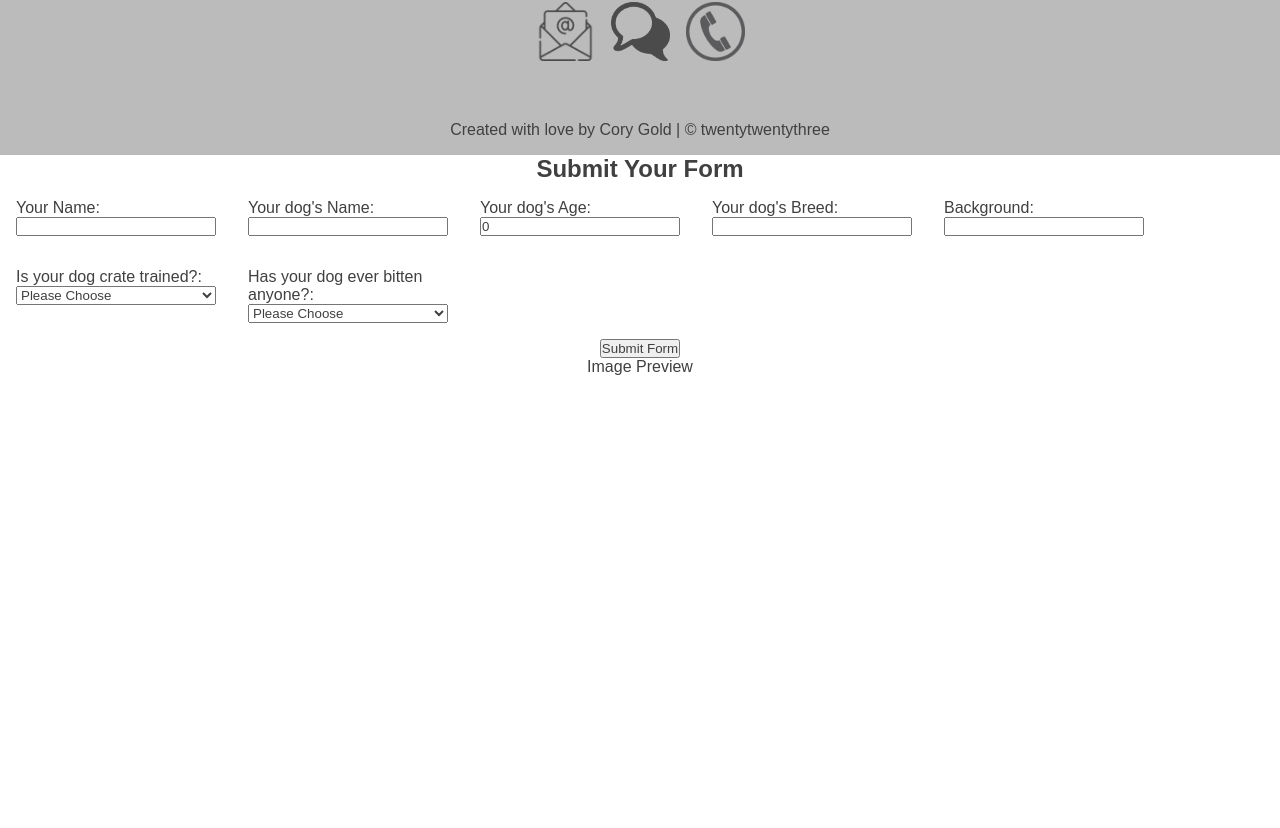
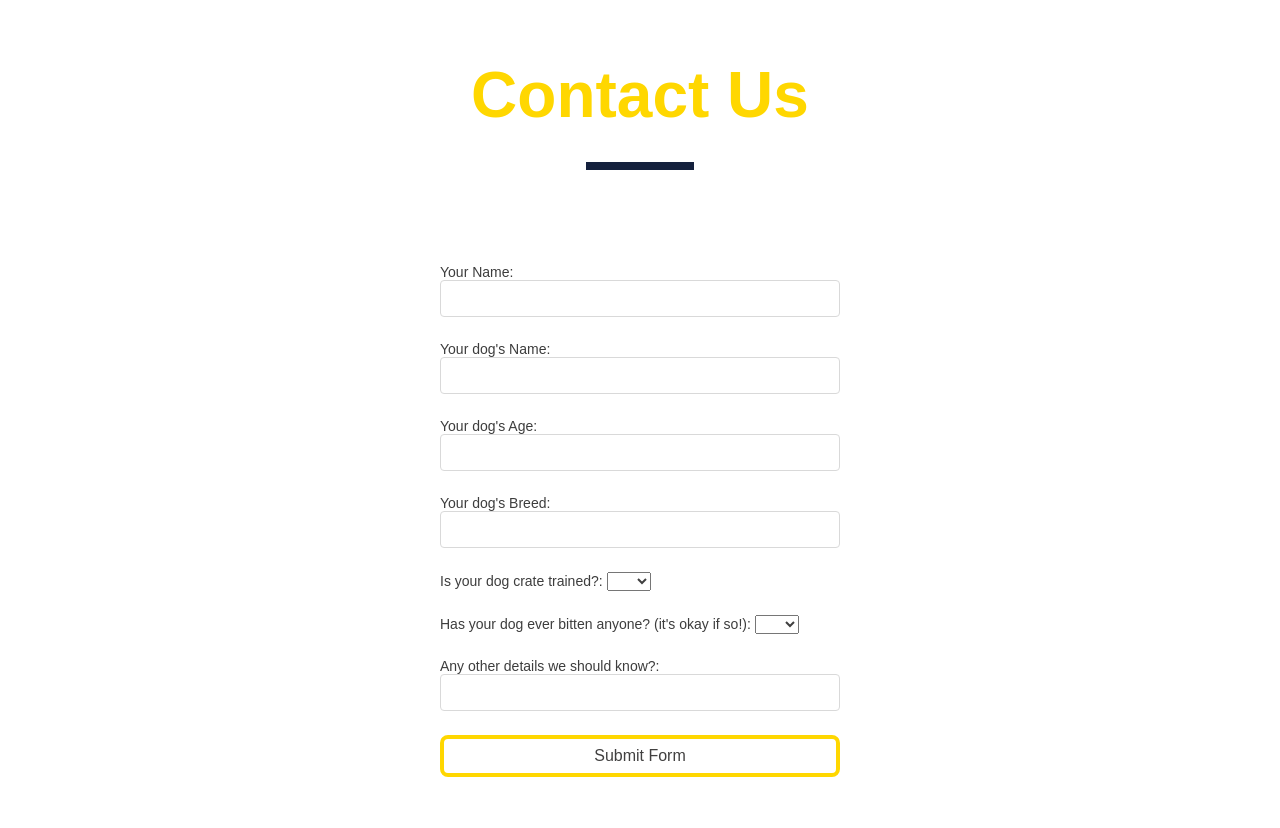
Before and after one commit to corumgold/Gold-Standard, a React (Create React App) app: page / in a window 1280 px wide. Shown: the part 3072-3900 px from the top of the page. Before the commit the page ends 3448 px from the top, so only its background shows below. Built offline with nearby package versions, Linux system fonts and the light colour scheme; a web font is replaced by a local one.

Commit message:
Finish form

```diff
--- a/less/components/about.less
+++ b/less/components/about.less
@@ -54,7 +54,7 @@
   padding-top: 4rem;
 }
 
-.about-me h3 {
+h3 {
   font-size: @large-text;
   color: @accent-color;
   margin-bottom: 1em;
@@ -63,7 +63,7 @@
   }
 }
 
-.about-me h3:after {
+h3:after {
   content: " ";
   border: 4px solid @secondary-text-color;
   display: block;
--- a/less/components/form.less
+++ b/less/components/form.less
@@ -1,21 +1,59 @@
 #form-page {
-    display: flex;
-    flex-direction: column;
-    align-items: center;
-    justify-content: center;
+  text-align: center;
+  .flexCenterColumn();
+  padding: 6rem 2rem;
+}
+
+#form-page h2 {
+  border-bottom: 1px solid @accent-color;
+  color: #3d3d3d;
+  font-size: 20px;
+  font-weight: 600;
+  line-height: 24px;
+  padding: 10px;
+  text-align: center;
 }
 
 #consult-form {
-    display: flex;
-    // flex-direction: column;
-    // padding: 2rem;
-    flex-wrap: wrap;
+  flex-wrap: wrap;
+  background: white;
+  display: flex;
+  flex-direction: column;
+  justify-content: space-around;
+  margin: 0 auto;
+  max-width: 500px;
+  padding: 30px 50px;
+}
+
+#consult-form input {
+  border: 1px solid #d9d9d9;
+  border-radius: 4px;
+  box-sizing: border-box;
+  padding: 10px;
+  width: 100%;
 }
 
 #consult-form label {
-    display: flex;
-    flex-direction: column;
-    width: 200px;
-    margin: 1rem
+  color: #3d3d3d;
+  display: block;
+  font-family: sans-serif;
+  font-size: 14px;
+  font-weight: 500;
+  margin-bottom: 1.5rem;
+  text-align: left;
+}
 
+#consult-form button {
+  background: none;
+  color: inherit;
+  border: 4px solid @accent-color;
+  border-radius: 8px;
+  padding: 0.5em;
+  font: inherit;
+  cursor: pointer;
 }
+
+#consult-form button:hover {
+  background-color: @accent-color;
+  transition: 200ms;
+}
--- a/src/components/Form.js
+++ b/src/components/Form.js
@@ -4,13 +4,12 @@ const Form = () => {
   const [form, setForm] = useState({
     humanName: "",
     dogName: "",
-    dogAge: 0,
+    dogAge: "",
     breed: "",
-    background: "",
     crateTrained: "",
     bite: "",
+    background: "",
   });
-
 
   function handleFormChange(e) {
     const key = e.target.name;
@@ -19,14 +18,13 @@ const Form = () => {
   }
 
   async function handleFormSubmit(e) {
-      e.preventDefault();
-  console.log(form);
-
+    e.preventDefault();
+    console.log(form);
   }
 
   return (
     <div id="form-page">
-      <h2>Submit Your Form</h2>
+      <h3>Contact Us</h3>
       <form id="consult-form">
         <label>
           Your Name:
@@ -65,7 +63,36 @@ const Form = () => {
           />
         </label>
         <label>
-          Background:
+          Is {form.dogName ? form.dogName : "your dog"} crate trained?:{" "}
+          <select name="crateTrained" onChange={handleFormChange}>
+            <option selected disabled></option>
+            <option value="yes">Yes</option>
+            <option value="no">No</option>
+          </select>
+        </label>
+        <label>
+          Has {form.dogName ? form.dogName : "your dog"} ever bitten anyone?
+          (it's okay if so!):{" "}
+          <select name="bite" onChange={handleFormChange}>
+            <option selected disabled></option>
+            <option value="yes">Yes</option>
+            <option value="no">No</option>
+          </select>
+        </label>
+        {form.bite === "yes" ? (
+          <label>
+            Tell us a bit more about {form.dogName ? form.dogName : "your dog"}
+            's bite history:
+            <input
+              value={form.background}
+              type="text-box"
+              name="background"
+              onChange={handleFormChange}
+            />
+          </label>
+        ) : null}
+        <label>
+          Any other details we should know?:
           <input
             value={form.background}
             type="text-box"
@@ -73,30 +100,8 @@ const Form = () => {
             onChange={handleFormChange}
           />
         </label>
-        <label>
-          Is {form.dogName ? form.dogName : "your dog"} crate trained?:
-          <select name="crateTrained" onChange={handleFormChange}>
-            <option selected disabled>
-              Please Choose
-            </option>
-            <option value="yes">Yes</option>
-            <option value="no">No</option>
-          </select>
-        </label>
-        <label>
-          Has {form.dogName ? form.dogName : "your dog"} ever bitten anyone?:
-          <select name="bite" onChange={handleFormChange}>
-            <option selected disabled>
-              Please Choose
-            </option>
-            <option value="yes">Yes</option>
-            <option value="no">No</option>
-          </select>
-        </label>
+        <button onClick={handleFormSubmit}>Submit Form</button>
       </form>
-      <button onClick={handleFormSubmit}>Submit Form</button>
-      <div>Image Preview</div>
-      <img src={form.image} alt={form.name} />
     </div>
   );
 };
--- a/src/components/Hero.js
+++ b/src/components/Hero.js
@@ -22,8 +22,8 @@ const Hero = () => {
       </div>
       <AboutMe />
       {/* <Projects /> */}
+      <Form />
       <Footer />
-      <Form />
     </>
   );
 };
--- a/src/components/Projects.js
+++ b/src/components/Projects.js
@@ -5,7 +5,7 @@ import projects from "../projects";
 const Projects = () => {
   return (
     <div id="projects" className="home-projects home-container">
-      <h4>Testimonials</h4>
+      <h3>Testimonials</h3>
       <div className="projects-carousel">
         {projects.map((project) => {
           return <Project key={project.id} project={project} />;
--- a/src/styles.css
+++ b/src/styles.css
@@ -138,17 +138,17 @@ h2.big-header {
   align-self: center;
   padding-top: 4rem;
 }
-.about-me h3 {
+h3 {
   font-size: 4rem;
   color: #ffd700;
   margin-bottom: 1em;
 }
 @media screen and (max-width: 800px), screen and (max-height: 400px) {
-  .about-me h3 {
+  h3 {
     font-size: 3rem;
   }
 }
-.about-me h3:after {
+h3:after {
   content: " ";
   border: 4px solid #14213d;
   display: block;
@@ -333,24 +333,6 @@ h2.big-header {
     transform: translateX(0);
   }
 }
-.home-projects h4 {
-  font-size: 4rem;
-  color: #ffd700;
-  margin-bottom: 2em;
-}
-@media screen and (max-width: 800px), screen and (max-height: 400px) {
-  .home-projects h4 {
-    font-size: 3rem;
-  }
-}
-.home-projects h4:after {
-  content: " ";
-  border: 4px solid #14213d;
-  display: block;
-  margin: 0 auto;
-  margin-top: 30px;
-  width: 100px;
-}
 .footer {
   background-color: #bbb;
   display: flex;
@@ -471,20 +453,60 @@ h2.big-header {
   transform: rotate(45deg) translate(-5px, -6px);
 }
 #form-page {
+  text-align: center;
+  display: flex;
+  align-items: center;
+  justify-content: center;
+  flex-direction: column;
+  padding: 6rem 2rem;
+}
+#form-page h2 {
+  border-bottom: 1px solid #ffd700;
+  color: #3d3d3d;
+  font-size: 20px;
+  font-weight: 600;
+  line-height: 24px;
+  padding: 10px;
+  text-align: center;
+}
+#consult-form {
+  flex-wrap: wrap;
+  background: white;
   display: flex;
   flex-direction: column;
-  align-items: center;
-  justify-content: center;
+  justify-content: space-around;
+  margin: 0 auto;
+  max-width: 500px;
+  padding: 30px 50px;
 }
-#consult-form {
-  display: flex;
-  flex-wrap: wrap;
+#consult-form input {
+  border: 1px solid #d9d9d9;
+  border-radius: 4px;
+  box-sizing: border-box;
+  padding: 10px;
+  width: 100%;
 }
 #consult-form label {
-  display: flex;
-  flex-direction: column;
-  width: 200px;
-  margin: 1rem;
+  color: #3d3d3d;
+  display: block;
+  font-family: sans-serif;
+  font-size: 14px;
+  font-weight: 500;
+  margin-bottom: 1.5rem;
+  text-align: left;
+}
+#consult-form button {
+  background: none;
+  color: inherit;
+  border: 4px solid #ffd700;
+  border-radius: 8px;
+  padding: 0.5em;
+  font: inherit;
+  cursor: pointer;
+}
+#consult-form button:hover {
+  background-color: #ffd700;
+  transition: 200ms;
 }
 @font-face {
   font-family: 'Raleway';
```
Also changed, not shown: less/components/projects.less (+0 -18 lines).
